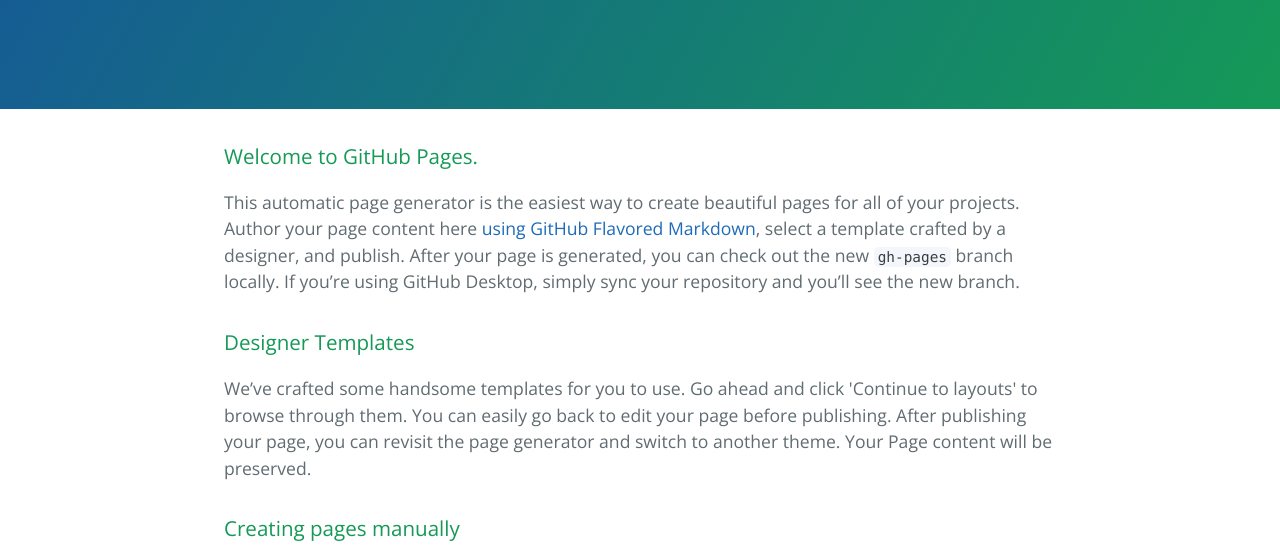
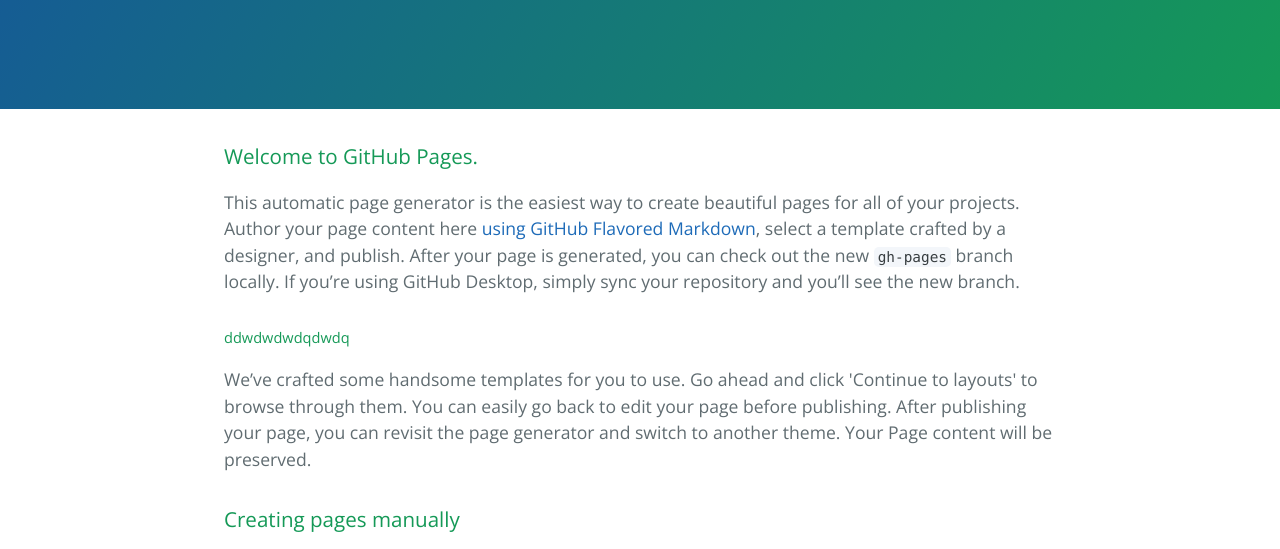
Before and after one commit to dorijake/dorijake.github.com, a plain HTML site: page index.html in a window 1280 px wide. Shown: the part 208-757 px from the top of the page. Drawn offline with nearby package versions, Linux system fonts and the light colour scheme.

Commit message:
Update index.html

```diff
--- a/index.html
+++ b/index.html
@@ -21,9 +21,7 @@
 
 <p>This automatic page generator is the easiest way to create beautiful pages for all of your projects. Author your page content here <a href="https://guides.github.com/features/mastering-markdown/">using GitHub Flavored Markdown</a>, select a template crafted by a designer, and publish. After your page is generated, you can check out the new <code>gh-pages</code> branch locally. If you’re using GitHub Desktop, simply sync your repository and you’ll see the new branch.</p>
 
-<h3>
-<a id="designer-templates" class="anchor" href="#designer-templates" aria-hidden="true"><span aria-hidden="true" class="octicon octicon-link"></span></a>Designer Templates</h3>
-
+      <h5>ddwdwdwdqdwdq</h5>
 <p>We’ve crafted some handsome templates for you to use. Go ahead and click 'Continue to layouts' to browse through them. You can easily go back to edit your page before publishing. After publishing your page, you can revisit the page generator and switch to another theme. Your Page content will be preserved.</p>
 
 <h3>
```
